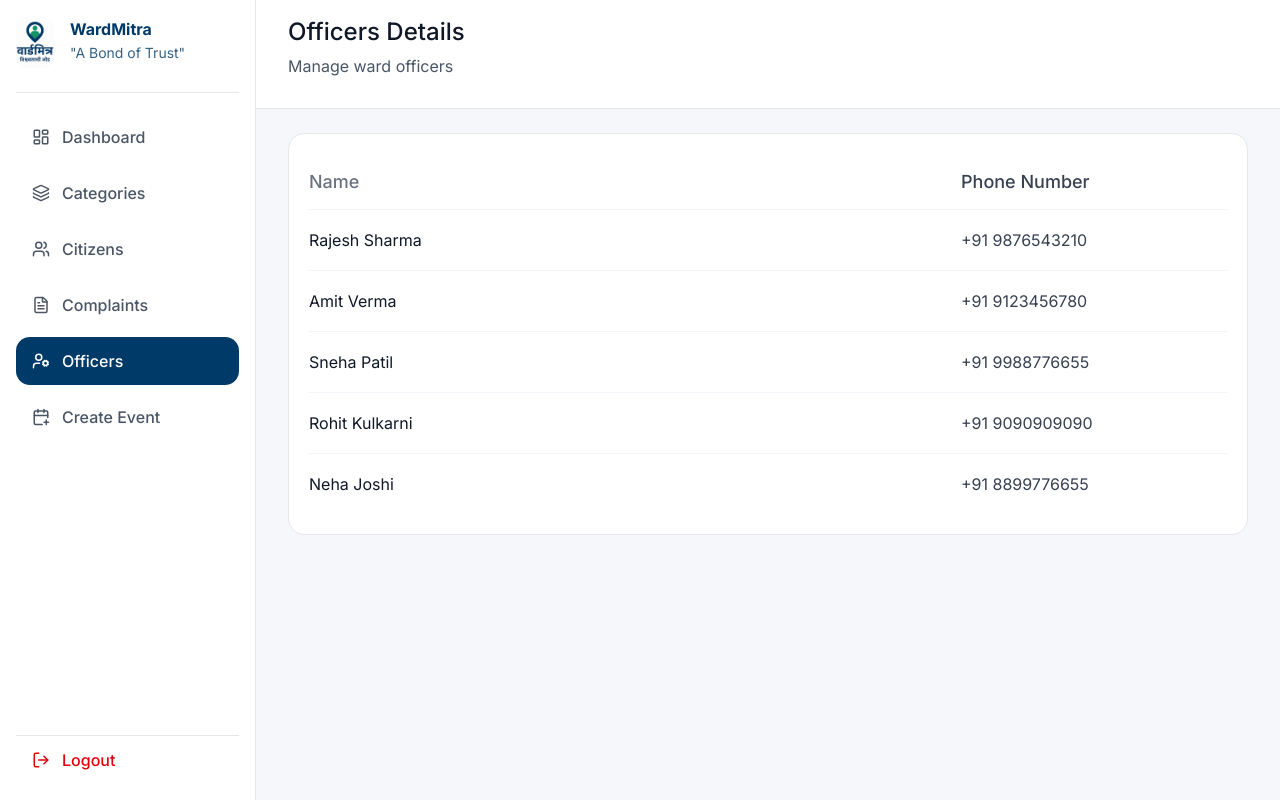
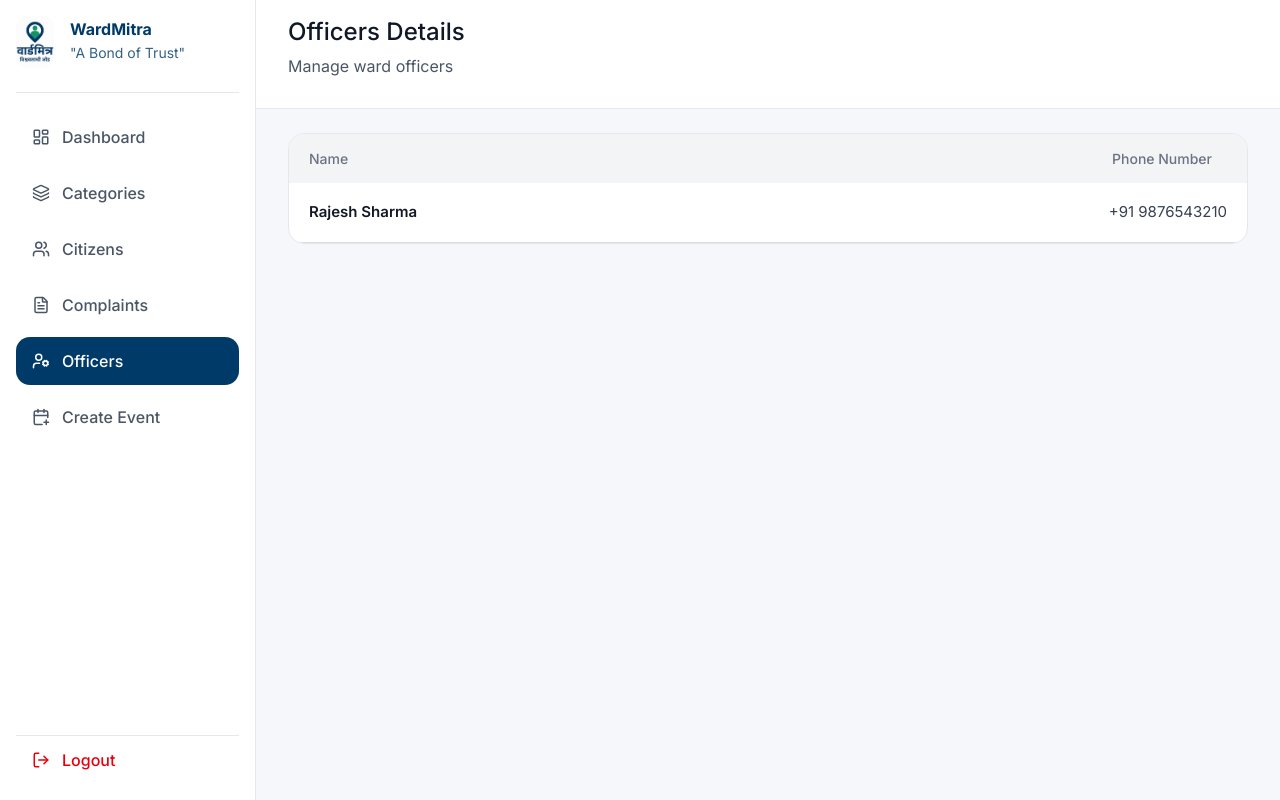
Before and after one commit to Rohit4589/Councillor_frontend, a React (Vite) app in the folder councillor_app_Frontend/: page /officers in a window 1280 px wide. Built offline with nearby package versions, Linux system fonts and the light colour scheme; sample sign-in values are in the browser's storage.

Commit message:
Officer Final UI change

```diff
--- a/councillor_app_Frontend/src/Screens/Officers.jsx
+++ b/councillor_app_Frontend/src/Screens/Officers.jsx
@@ -3,10 +3,7 @@ import "../Style/officers.css";
 export default function Officers() {
   const officers = [
     { name: "Rajesh Sharma", phone: "+91 9876543210" },
-    { name: "Amit Verma", phone: "+91 9123456780" },
-    { name: "Sneha Patil", phone: "+91 9988776655" },
-    { name: "Rohit Kulkarni", phone: "+91 9090909090" },
-    { name: "Neha Joshi", phone: "+91 8899776655" },
+
   ];
 
   return (
--- a/councillor_app_Frontend/src/Style/officers.css
+++ b/councillor_app_Frontend/src/Style/officers.css
@@ -3,10 +3,10 @@
 ================================ */
 .officers-table {
   background: #ffffff;
+  border: 1px solid #e5e7eb;
   border-radius: 16px;
-  border: 1px solid #e5e7eb;
-  padding: 20px;
   width: 100%;
+  overflow: hidden;
 }
 
 /* ===============================
@@ -15,46 +15,55 @@
 .officers-table table {
   width: 100%;
   border-collapse: collapse;
-  table-layout: fixed; /* 🔥 controls column spacing */
+  /* ❌ avoid fixed height on table */
 }
 
 /* ===============================
    TABLE HEADER
 ================================ */
+.officers-table thead {
+  background: #f3f4f6;
+}
+
 .officers-table th {
-  text-align: left;
-  font-size: 18px;
+  padding: 14px 20px;
+  font-size: 14px;
   font-weight: 500;
   color: #6b7280;
-  padding: 14px 0;
+  text-align: left;
+  vertical-align: top;
+}
+
+.officers-table th:last-child {
+  text-align: right;
+  padding-right: 35px;
 }
 
 /* ===============================
    TABLE BODY
 ================================ */
 .officers-table td {
-  padding: 18px 0;
-  border-top: 1px solid #f1f5f9;
-  font-size: 16px;
+  padding: 18px 20px;
+  font-size: 15px;
   color: #101828;
+  vertical-align: top;
 }
 
-/* ===============================
-   COLUMN WIDTH CONTROL
-================================ */
 /* Name column */
-.officers-table th:first-child,
 .officers-table td:first-child {
-  width: 80%;
+  font-weight: 600;
+  color: #111827;
 }
 
-/* Phone number column */
-.officers-table th.phone-col,
-.officers-table td.phone-col {
-  width: 40%;
-  text-align: left;     /* keeps phone close */
-  padding-left: 40px;  /* balanced spacing */
+/* Phone column */
+.officers-table td:last-child {
+  text-align: right;
   color: #374151;
+}
+
+/* ✅ Border below each data row */
+.officers-table tbody tr {
+  border-bottom: 1px solid #dadde0;
 }
 
 /* ===============================
```
